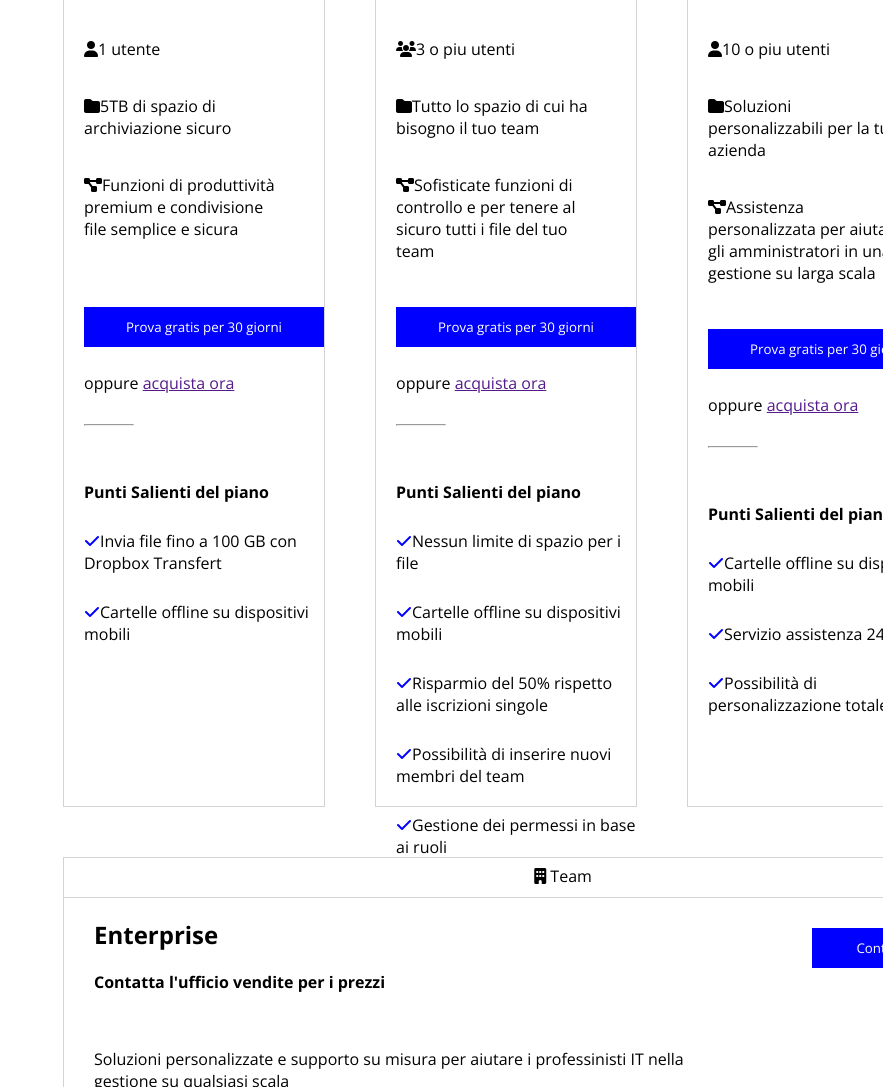
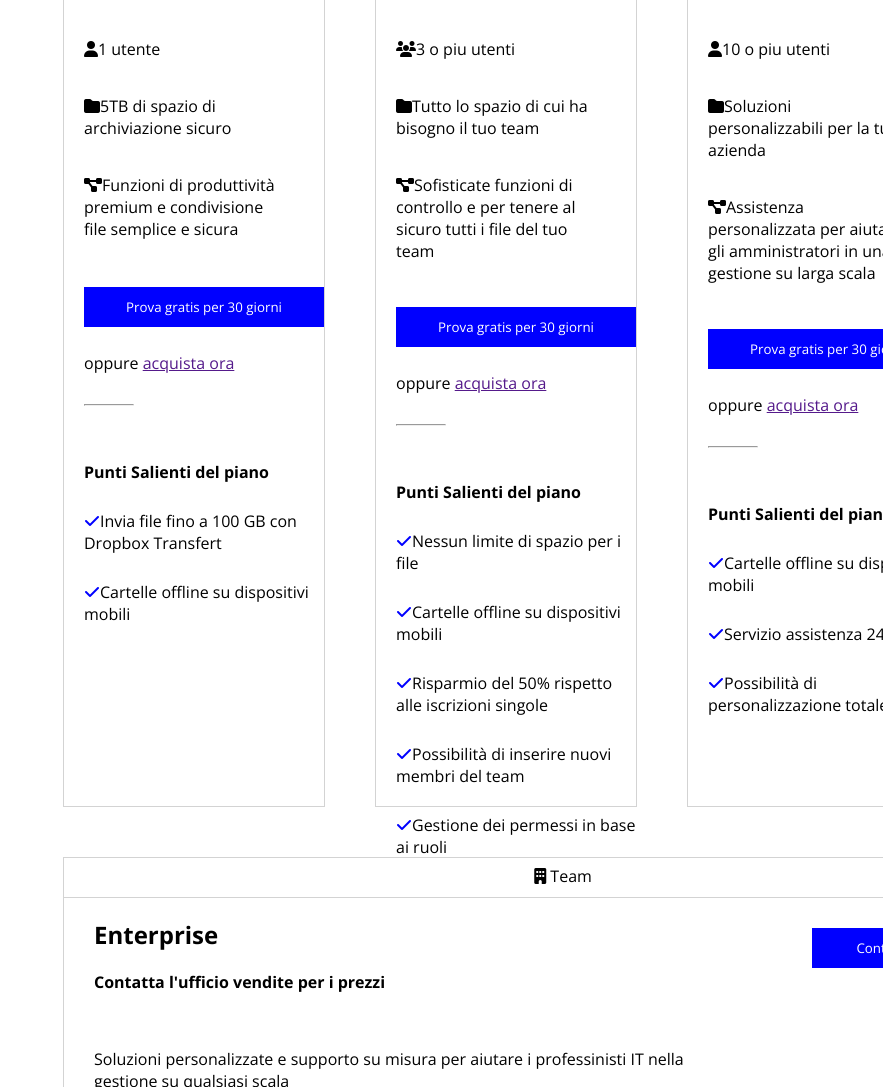
Before and after one commit to LorenzoMoccia/htmlcss-dropbox, a plain HTML site: page index.html in a window 1280 px wide. Shown: the part 1336-2423 px from the top of the page, without its empty margins (397-1280 px from the left). Drawn offline with nearby package versions, Linux system fonts and the light colour scheme.

Commit message:
FIX: margin

```diff
--- a/css/style.css
+++ b/css/style.css
@@ -18,6 +18,13 @@
 /*----------------
     COMMON
 -----------------*/
+button{
+    cursor: pointer;
+}
+
+#margin-btn-plans{
+    margin-top: 25px;
+}
 .margin-header{
     margin-left: 360px;
 }
--- a/index.html
+++ b/index.html
@@ -75,7 +75,7 @@
                         <li class="li-plans"><i class="fa-solid fa-diagram-project"></i>Funzioni di produttività premium e condivisione file semplice e sicura</li>
                     </ul>
                     <br>
-                    <button class="btn-plans">Prova gratis per 30 giorni</button>
+                    <button class="btn-plans" id="margin-btn-plans">Prova gratis per 30 giorni</button>
                     <p class="acquista-ora">oppure <a href="">acquista ora</a></p>
                     <hr class="mini-hr">
                     <h4>Punti Salienti del piano</h4>
```
